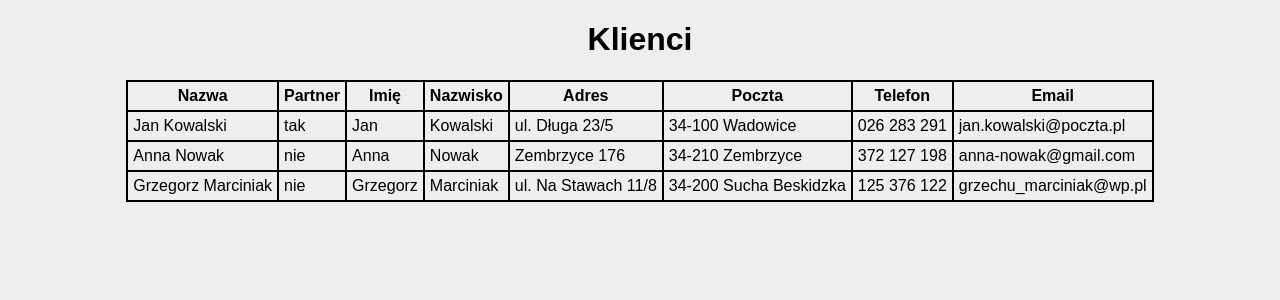
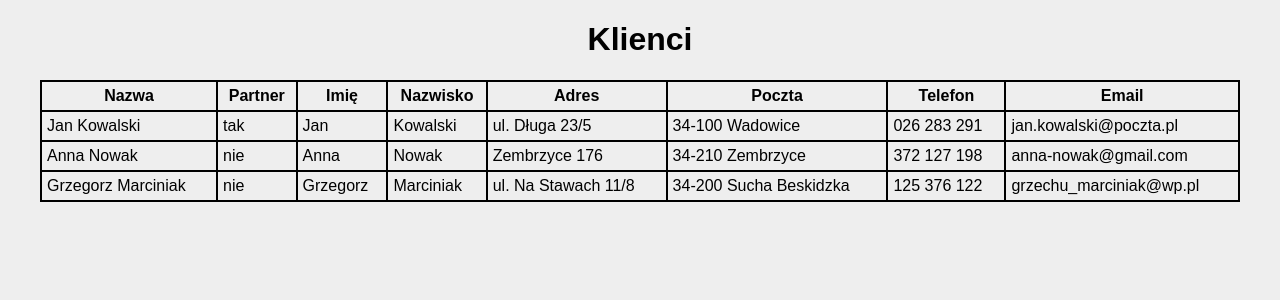
Before and after one commit to MikiWojak/Zamowienia, a PHP site: page /klienci.php in a window 1280 px wide. Shown: the top 300 px of the page. Run offline with PHP 8.4, Linux system fonts and the light colour scheme; data comes from the database, SQL or seed files in the repository.

Commit message:
Stylizacja tabel - sukces
Stylizacja tabel w arkuszu CSS
Usunieto zapisy CSS typu innerHTML

```diff
--- a/klienci.php
+++ b/klienci.php
@@ -41,21 +41,6 @@ catch(Exception $e)
     <meta charset="UTF-8">
     <title>Klienci</title>
 
-    <style>
-    table
-    {
-        border-collapse: collapse;
-        margin-left: auto;
-        margin-right: auto;
-    }
-    table, th, td
-    {
-        padding: 5px;
-        border: 2px solid #000000;
-    }
-
-    </style>
-
     <link rel="stylesheet" href="style.css">
 </head>
 <body>
--- a/style.css
+++ b/style.css
@@ -14,3 +14,17 @@ h1{
     margin-left: auto;
     margin-right: auto;
 }
+
+table
+{
+    border-collapse: collapse;
+    margin-left: auto;
+    margin-right: auto;
+    width: 100%;
+}
+
+table, tr, th, td
+{
+    padding: 5px;
+    border: 2px solid #000000;
+}
```
